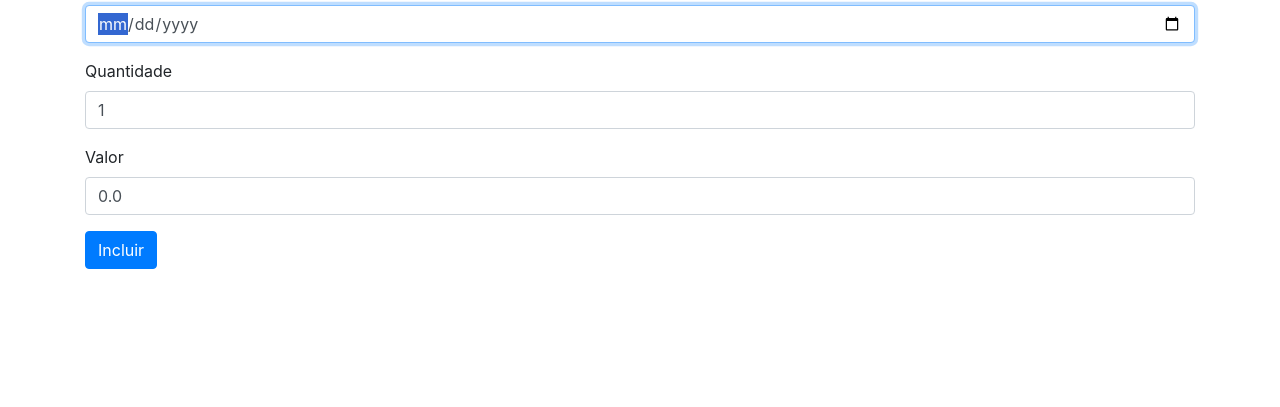
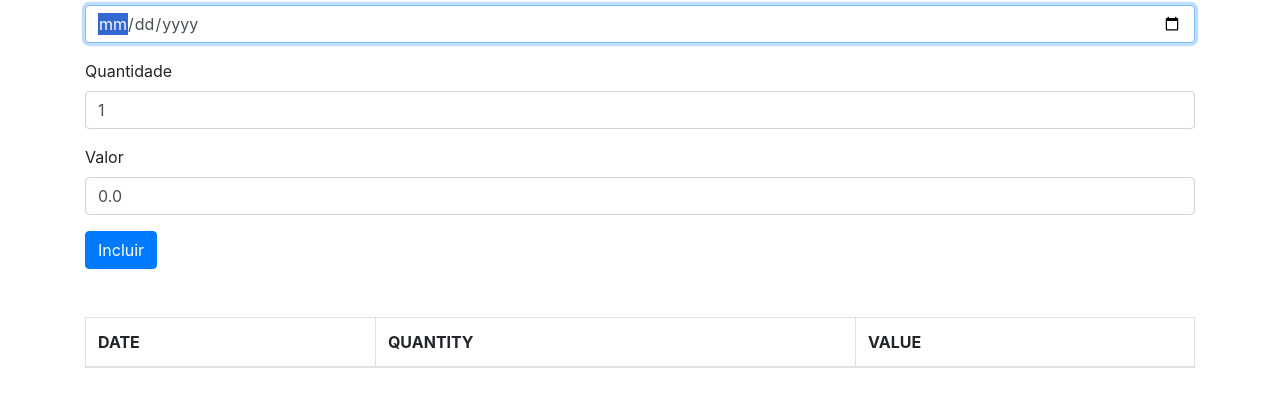
Before and after one commit to p2arthur/transactions_ts, a website built with Vite: page index.html in a window 1280 px wide. Shown: the part 83-490 px from the top of the page. Built offline with nearby package versions, Linux system fonts and the light colour scheme.

Commit message:
implement the basic rendering of the table into the app

```diff
--- a/index.html
+++ b/index.html
@@ -49,5 +49,6 @@
     </form>
     <br />
     <br />
+    <div id="table-container"></div>
   </body>
 </html>
--- a/src/controllers/negotiation-controller.ts
+++ b/src/controllers/negotiation-controller.ts
@@ -1,11 +1,13 @@
 import { Negotiation } from "../models/negotiation.js";
 import { Negotiations } from "../models/negotiations.js";
+import { NegotiationsView } from "../views/negociations-view.js";
 
 export class NegotiationController {
   private _inputDate: HTMLInputElement;
   private _inputQuantity: HTMLInputElement;
   private _inputValue: HTMLInputElement;
   private _negotiations = new Negotiations();
+  private _negotationsView = new NegotiationsView("#table-container");
 
   constructor() {
     this._inputDate = <HTMLInputElement>document.getElementById("data");
@@ -13,6 +15,9 @@ export class NegotiationController {
       document.getElementById("quantidade")
     );
     this._inputValue = <HTMLInputElement>document.getElementById("valor");
+
+    //Using the template method of the view to render the table once the controller is created
+    this._negotationsView.updateView();
   }
 
   cleanForm(): void {
--- a/src/views/negociations-view.ts
+++ b/src/views/negociations-view.ts
@@ -1,4 +1,10 @@
 export class NegotiationsView {
+  private element: HTMLElement;
+
+  constructor(selectorElement: string) {
+    this.element = <HTMLElement>document.querySelector(selectorElement);
+  }
+
   //Method to return a string containing the html that we will need to render the list of negotiations
   template(): string {
     return `
@@ -17,4 +23,9 @@ export class NegotiationsView {
     </table>
     `;
   }
+
+  updateView(): void {
+    console.log(this.element);
+    this.element.innerHTML = this.template();
+  }
 }
```
